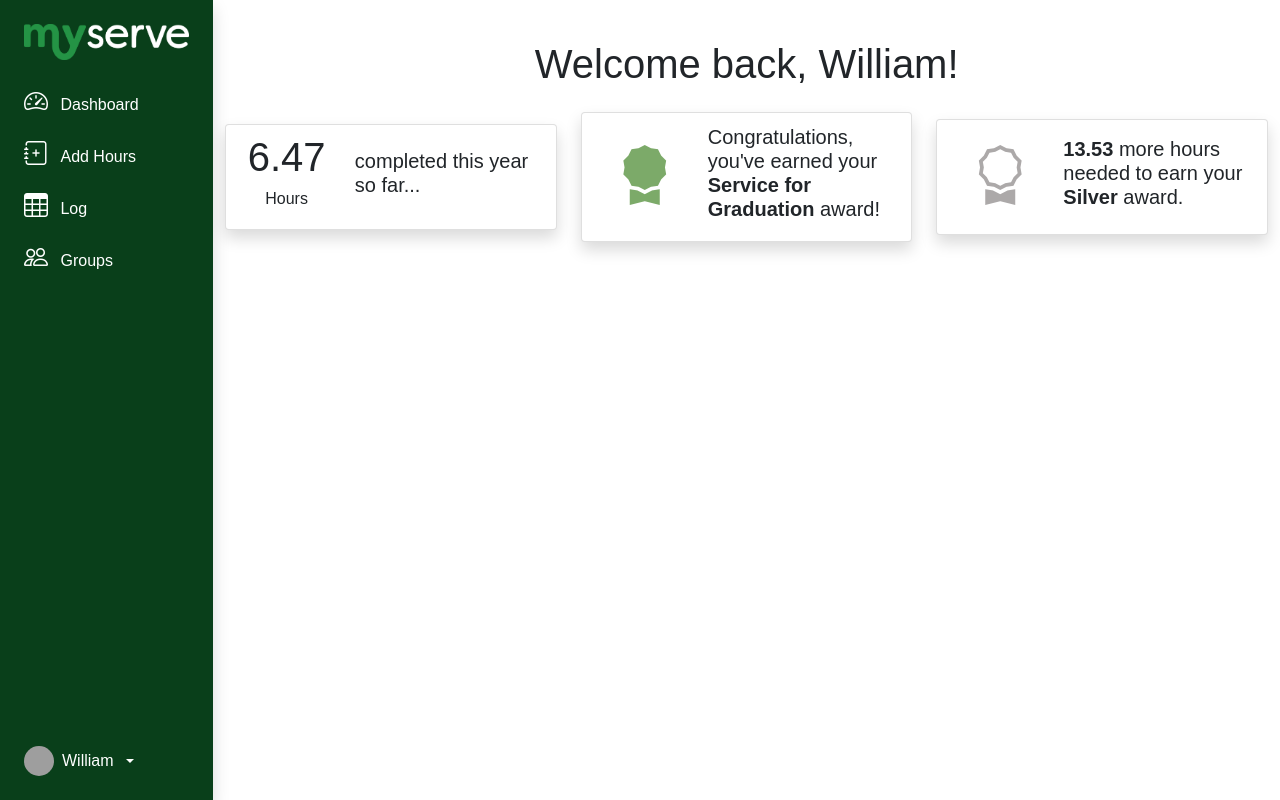
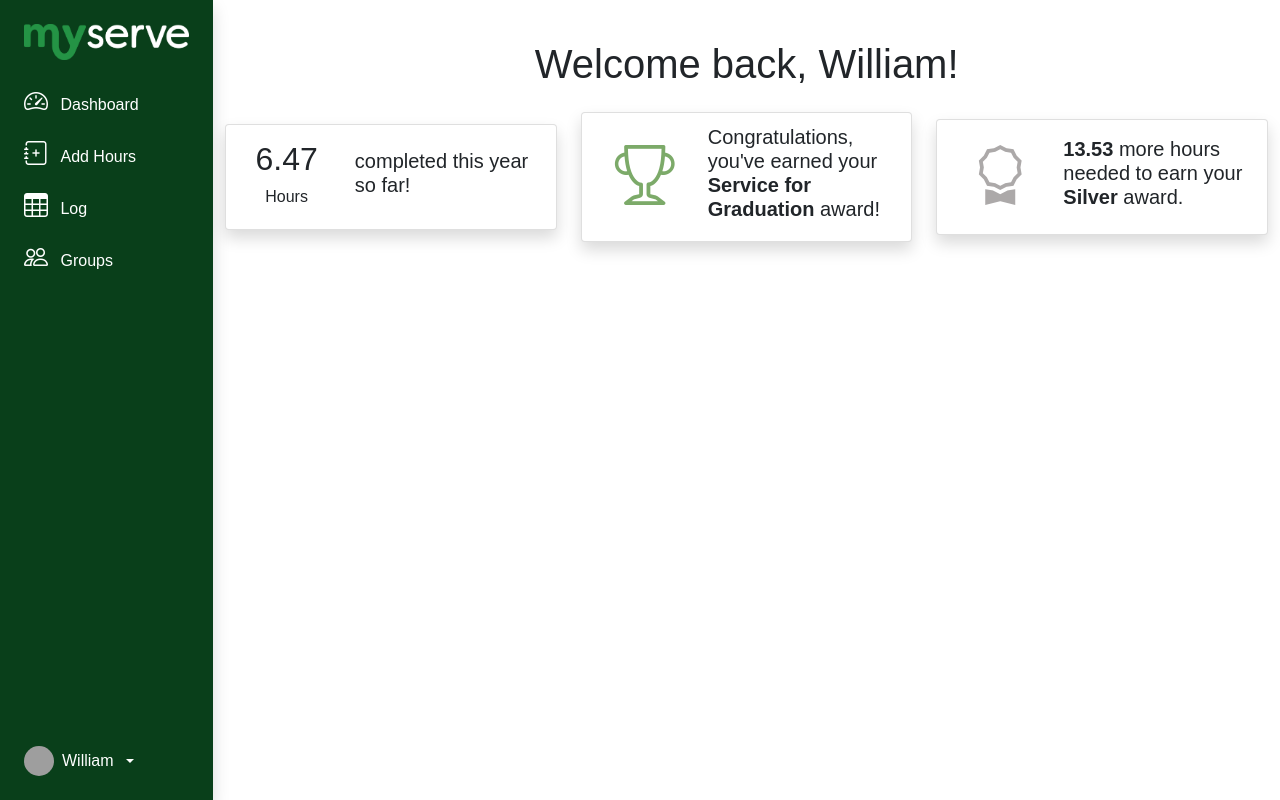
Before and after one commit to willw14/myserve, a Flask app: page /student/dashboard in a window 1280 px wide. Run offline with Flask 2, Linux system fonts and the light colour scheme; a user stored in the database is signed in; data comes from the database, SQL or seed files in the repository; both versions use the stored data as it was after the commit; some libraries are stand-ins or nearby versions; some web fonts are replaced; grey boxes are pictures that could not be loaded.

Commit message:
finished off dashboard widgets

```diff
--- a/flaskr/forms.py
+++ b/flaskr/forms.py
@@ -1,7 +1,6 @@
 from flask_wtf import FlaskForm
 from wtforms import SelectField, TextField, DecimalField, DateField, SubmitField
 from wtforms.validators import DataRequired
-from flask_login import current_user
 
 class AddHours(FlaskForm):
      description = TextField('Description', validators=[DataRequired()])
--- a/flaskr/templates/base.html
+++ b/flaskr/templates/base.html
@@ -17,12 +17,41 @@
     <script src="https://ajax.googleapis.com/ajax/libs/jquery/3.6.0/jquery.min.js"></script>
     <script type="text/javascript" src="https://cdn.datatables.net/1.10.25/js/jquery.dataTables.min.js"></script>
     <script type="text/javascript" src="https://cdn.datatables.net/1.10.25/js/dataTables.bootstrap5.min.js"></script>
-
+    <script>
+      $(document).ready(function(){
+        $('#content').css('display', 'none');
+        $('#content').fadeIn(200);
+      });
+    </script>
     <title>{% block title %}{% endblock %}</title>
     <link rel="shortcut icon" type="image/png" href="/static/img/favicon.png"/>
   </head>
   <body>
     {% block layout %}
     {% endblock %}
+    <script>
+          // delegate all clicks on "a" tag (links)
+      $(document).on("click", "a", function () {
+
+          // get the href attribute
+          var newUrl = $(this).attr("href");
+
+          // veryfy if the new url exists or is a hash
+          if (!newUrl || newUrl[0] === "#") {
+              // set that hash
+              location.hash = newUrl;
+              return;
+          }
+
+          // now, fadeout the html (whole page)
+          $("#content").fadeOut(200, function () {
+              // when the animation is complete, set the new location
+              location = newUrl;
+          });
+
+          // prevent the default browser behavior.
+          return false;
+      });
+    </script>
   </body>
 </html>
--- a/flaskr/templates/side_nav_container.html
+++ b/flaskr/templates/side_nav_container.html
@@ -66,9 +66,10 @@
             {% endfor %}
             {% endif %}
             {% endwith %}
-
+            <div id="content">
             {% block content %}
             {% endblock %}
+            </div>
         </div>
     </div>
 </div>
--- a/flaskr/templates/student/dashboard.html
+++ b/flaskr/templates/student/dashboard.html
@@ -7,14 +7,14 @@
 <div class="row align-items-center">
   <div class="col-lg">
     <div class="card mb-3 shadow p-2">
-        <div class="row g-0">
+        <div class="row g-0 align-items-center">
           <div class="col-md-4 text-center">
-            <h1>{{'%0.2f' | format(current_user.total)}}</h1>
+            <h2>{{'%0.2f' | format(current_user.total)}}</h2>
             <h6>Hours</h6>
           </div>
           <div class="col-md-8">
             <div class="card-body">
-              <h5>completed this year so far...</h5>
+              <h5>completed this year so far!</h5>
             </div>
           </div>
         </div>
@@ -24,15 +24,20 @@
         <div class="card mb-3 shadow p-2">
             <div class="row m-1 align-items-center">
               <div class="col-md-4 text-center">
-                <i class="bi bi-award-fill dash-icon" style="color: {{current_award.colour}};"></i>
+                {% if current_award == None %}
+                <i class="bi bi-clock dash-icon"></i>
               </div>
               <div class="col-md-8">
                 <div class="card-body p-0">
-                  {% if current_award == None %}
                   <h5 class="card-title">Keeping completing service to earn your first award!</h5>
-                  {% else %}
+                {% else %}
+                  <i class="bi bi-trophy dash-icon" style="color: {{current_award.colour}};"></i>
+              </div>
+              <div class="col-md-8">
+                <div class="card-body p-0">
+
                   <h5 class="card-title">Congratulations, you've earned your <strong>{{current_award.name}}</strong> award!</h5>
-                  {% endif %}
+                {% endif %}
                 </div>
               </div>
             </div>
@@ -42,15 +47,19 @@
         <div class="card mb-3 shadow p-2">
             <div class="row m-1 align-items-center">
               <div class="col-md-4 text-center">
+              {% if next_award != None %}
                 <i class="bi bi-award dash-icon" style="color: {{next_award.colour}};"></i>
               </div>
               <div class="col-md-8">
                 <div class="card-body p-0">
-                  {% if next_award != None %}
                   <h5 class="card-title"><strong>{{'%0.2f' | format(next_award.threshold - current_user.total)}}</strong> more hours needed to earn your <strong>{{ next_award.name }}</strong> award.</h5>
-                  {% else %}
+              {% else %}
+                <i class="bi bi-check-square dash-icon" style="color: green;"></i>
+              </div>
+              <div class="col-md-8">
+                <div class="card-body p-0">
                   <h5 class="card-title">Well done, you've earned the highest level of award possible!</h5>
-                  {% endif %}
+              {% endif %}
                 </div>
               </div>
             </div>
```
Also changed, not shown: flaskr/data.db.
